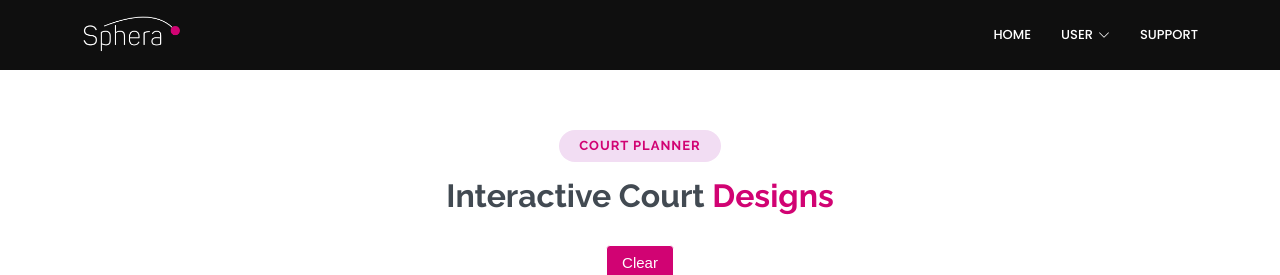
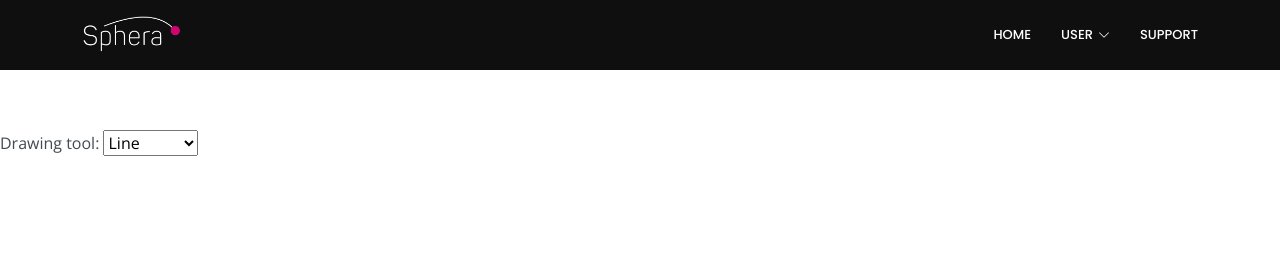
Before and after one commit to bu5to/SOFT7003-G2, a Flask app: page /courtplanner in a window 1280 px wide. Shown: the top 275 px of the page. Run offline with Flask 2, Linux system fonts and the light colour scheme; parts of the project's set-up code (start-up, migrations or seed data) failed here and were passed over; some libraries are stand-ins or nearby versions.

Commit message:
Update courtplanner.html

```diff
--- a/templates/courtplanner.html
+++ b/templates/courtplanner.html
@@ -1,5 +1,4 @@
-{% extends "base.html" %}
-{% block title %}Court planner{% endblock %}
+{% extends "base.html" %} {% block title %}Court planner{% endblock %}
 
 <!--
 <section id="hero">
@@ -14,114 +13,279 @@
 
 <!-- ======= Services Section ======= -->
 <section id="services" class="services">
-  <div class="container">
-    <div class="section-title" data-aos="zoom-in">
-      <h2>Court Planner</h2>
-      <h3>Interactive Court<span> Designs</span></h3>
+  <p>
+    <label
+      >Drawing tool:
+      <select id="dtool">
+        <option value="line">Line</option>
+        <option value="rect">Rectangle</option>
+        <option value="pencil">Pencil</option>
+      </select></label
+    >
+  </p>
+
+  <div id="container">
+    <canvas id="imageView" width="600" height="600">
+      <p>
+        Unfortunately, your browser is currently unsupported by our web
+        application. We are sorry for the inconvenience. Please use one of the
+        supported browsers listed below, or draw the image you want using an
+        offline tool.
+      </p>
+      <p>
+        Supported browsers: <a href="http://www.opera.com">Opera</a>,
+        <a href="http://www.mozilla.com">Firefox</a>,
+        <a href="https://www.apple.com/safari">Safari</a>, and
+        <a href="http://www.konqueror.org">Konqueror</a>.
+      </p>
+    </canvas>
   </div>
-        <div class="toolbar">
-          <button onClick="clear_canvas()" type="button" class="button">Clear</button>
-        </div>
-        <canvas id="canvas"></canvas>
-
 </section>
 
 <style>
-  canvas{
-    cursor: pointer;
+  #container {
+    position: relative;
     width: 100%;
+    height: 100%;
+  }
+  #imageView {
+    border: 1px solid #000;
     background: url(../static/img/dragndrop/court.svg);
   }
-  .toolbar{
-    text-align: center;
-  }
-
-  .button {
-	box-shadow:inset 0px 39px 0px -24px #d10373;
-	background:linear-gradient(to bottom, #d10373 5%, #d10373 100%);
-	background-color:#d10373;
-	border-radius:4px;
-	border:1px solid #ffffff;
-	display:inline-block;
-	cursor:pointer;
-	color:#ffffff;
-	font-family:Arial;
-	font-size:15px;
-	padding:6px 15px;
-	text-decoration:none;
-	text-shadow:0px 1px 0px #d10373;
-  margin: 0, auto;
-}
-.button:hover {
-	background:linear-gradient(to bottom, #d10373 5%, #d10373 100%);
-	background-color:#d10373;
-}
-.button:active {
-	position:relative;
-	top:1px;
+  #imageTemp {
+    position: absolute;
+    top: 1px;
+    left: 1px;
   }
 </style>
 <script>
+  // Keep everything in anonymous function, called on window load.
+  if (window.addEventListener) {
+    window.addEventListener(
+      "load",
+      function () {
+        var canvas, context, canvaso, contexto;
 
-  const canvas = document.getElementById("canvas");
-  canvas.width = window.innerWidth - 150;
-  ratio = 0.52
-  canvas.height = (window.innerWidth - 150) * ratio;
+        ("lelele");
 
-  let context = canvas.getContext("2d");
-  let start_background_colour = "white";
-  context.fillStyle = start_background_colour;
-  context.fillRect(0, 0, canvas.width, canvas.height);
+        // The active tool instance.
+        var tool;
+        var tool_default = "line";
 
-  let draw_color = "black";
-  let draw_width = "2";
-  let is_drawing = false;
+        function init() {
+          // Find the canvas element.
+          canvaso = document.getElementById("imageView");
+          if (!canvaso) {
+            alert("Error: I cannot find the canvas element!");
+            return;
+          }
 
-  canvas.addEventListener("touchstart", start, false);
-  canvas.addEventListener("touchmove", draw, false);
-  canvas.addEventListener("mousedown", start, false);
-  canvas.addEventListener("mousemove", draw, false);
+          if (!canvaso.getContext) {
+            alert("Error: no canvas.getContext!");
+            return;
+          }
 
-  canvas.addEventListener("touchend", stop, false);
-  canvas.addEventListener("mouseup", stop, false);
-  canvas.addEventListener("mouseout", stop, false);
+          // Get the 2D canvas context.
+          contexto = canvaso.getContext("2d");
+          if (!contexto) {
+            alert("Error: failed to getContext!");
+            return;
+          }
 
-  clear_canvas()
+          // Add the temporary canvas.
+          var container = canvaso.parentNode;
+          canvas = document.createElement("canvas");
+          if (!canvas) {
+            alert("Error: I cannot create a new canvas element!");
+            return;
+          }
 
-  function start(event){
-    is_drawing = true;
+          var ww = window.innerWidth;
+          var wh = window.innerHeight;
+          var ratio = 0.52;
+          canvaso.width = ww - 150;
+          canvaso.height = (ww - 150) * ratio;
+
+          canvas.id = "imageTemp";
+          canvas.width = canvaso.width;
+          canvas.height = canvaso.height;
+          container.appendChild(canvas);
+
+          context = canvas.getContext("2d");
+
+          // Get the tool select input.
+          var tool_select = document.getElementById("dtool");
+          if (!tool_select) {
+            alert("Error: failed to get the dtool element!");
+            return;
+          }
+          tool_select.addEventListener("change", ev_tool_change, false);
+
+          // Activate the default tool.
+          if (tools[tool_default]) {
+            tool = new tools[tool_default]();
+            tool_select.value = tool_default;
+          }
+
+          // Attach the mousedown, mousemove and mouseup event listeners.
+          canvas.addEventListener("mousedown", ev_canvas, false);
+          canvas.addEventListener("mousemove", ev_canvas, false);
+          canvas.addEventListener("mouseup", ev_canvas, false);
+        }
+
+        // The general-purpose event handler. This function just determines the mouse
+        // position relative to the canvas element.
+        function ev_canvas(ev) {
+          if (ev.layerX || ev.layerX == 0) {
+            // Firefox
+            ev._x = ev.layerX;
+            ev._y = ev.layerY;
+          } else if (ev.offsetX || ev.offsetX == 0) {
+            // Opera
+            ev._x = ev.offsetX;
+            ev._y = ev.offsetY;
+          }
+
+          // Call the event handler of the tool.
+          var func = tool[ev.type];
+          if (func) {
+            func(ev);
+          }
+        }
+
+        // The event handler for any changes made to the tool selector.
+        function ev_tool_change(ev) {
+          if (tools[this.value]) {
+            tool = new tools[this.value]();
+          }
+        }
+
+        // This function draws the #imageTemp canvas on top of #imageView, after which
+        // #imageTemp is cleared. This function is called each time when the user
+        // completes a drawing operation.
+        function img_update() {
+          contexto.drawImage(canvas, 0, 0);
+          context.clearRect(0, 0, canvas.width, canvas.height);
+        }
+
+        // This object holds the implementation of each drawing tool.
+        var tools = {};
+
+        // The drawing pencil.
+        tools.pencil = function () {
+          var tool = this;
+          this.started = false;
+
+          // This is called when you start holding down the mouse button.
+          // This starts the pencil drawing.
+          this.mousedown = function (ev) {
             context.beginPath();
-    context.moveTo(event.clientX - canvas.offsetLeft,
-                   event.clientY - canvas.offsetTop);
+            context.moveTo(ev._x, ev._y);
+            tool.started = true;
           };
 
-  function draw(event){
-    if (is_drawing){
-      context.lineTo(event.clientX - canvas.offsetLeft,
-                     event.clientY - canvas.offsetTop);
-      context.strokeStyle = draw_color;
-      context.lineWidth = draw_width;
-      context.lineCap = "round";
-      context.lineJoin = "round";
+          // This function is called every time you move the mouse. Obviously, it only
+          // draws if the tool.started state is set to true (when you are holding down
+          // the mouse button).
+          this.mousemove = function (ev) {
+            if (tool.started) {
+              context.lineTo(ev._x, ev._y);
               context.stroke();
+            }
+          };
+
+          // This is called when you release the mouse button.
+          this.mouseup = function (ev) {
+            if (tool.started) {
+              tool.mousemove(ev);
+              tool.started = false;
+              img_update();
+            }
           };
         };
 
-  function stop(event){
-    if (is_drawing){
-      context.stroke();
-      context.closePath();
-      is_drawing = false;
+        // The rectangle tool.
+        tools.rect = function () {
+          var tool = this;
+          this.started = false;
+
+          this.mousedown = function (ev) {
+            tool.started = true;
+            tool.x0 = ev._x;
+            tool.y0 = ev._y;
+          };
+
+          this.mousemove = function (ev) {
+            if (!tool.started) {
+              return;
+            }
+
+            var x = Math.min(ev._x, tool.x0),
+              y = Math.min(ev._y, tool.y0),
+              w = Math.abs(ev._x - tool.x0),
+              h = Math.abs(ev._y - tool.y0);
+
+            context.clearRect(0, 0, canvas.width, canvas.height);
+
+            if (!w || !h) {
+              return;
+            }
+
+            context.strokeRect(x, y, w, h);
+          };
+
+          this.mouseup = function (ev) {
+            if (tool.started) {
+              tool.mousemove(ev);
+              tool.started = false;
+              img_update();
+            }
           };
         };
 
-   function clear_canvas(){
-    context.fillStyle = start_background_colour;
-    context.clearRect(0, 0, canvas.width, canvas.height);
-    context.clearRect(0, 0, canvas.width, canvas.height);
+        // The line tool.
+        tools.line = function () {
+          var tool = this;
+          this.started = false;
+
+          this.mousedown = function (ev) {
+            tool.started = true;
+            tool.x0 = ev._x;
+            tool.y0 = ev._y;
+          };
+
+          this.mousemove = function (ev) {
+            if (!tool.started) {
+              return;
             }
 
+            context.clearRect(0, 0, canvas.width, canvas.height);
 
+            context.beginPath();
+            context.moveTo(tool.x0, tool.y0);
+            context.lineTo(ev._x, ev._y);
+            context.stroke();
+            context.closePath();
+          };
+
+          this.mouseup = function (ev) {
+            if (tool.started) {
+              tool.mousemove(ev);
+              tool.started = false;
+              img_update();
+            }
+          };
+          canvas.style =
+            "position: absolute; top: 0px; left: 0px; right: 0px; bottom: 0px; margin: auto;";
+          canvaso.style =
+            "position: absolute; top: 0px; left: 0px; right: 0px; bottom: 0px; margin: auto;";
+        };
+
+        init();
+      },
+      false
+    );
+  }
 </script>
 
 <!-- End Services Section -->
```
Lines whose indentation alone changed are shown as unchanged.
